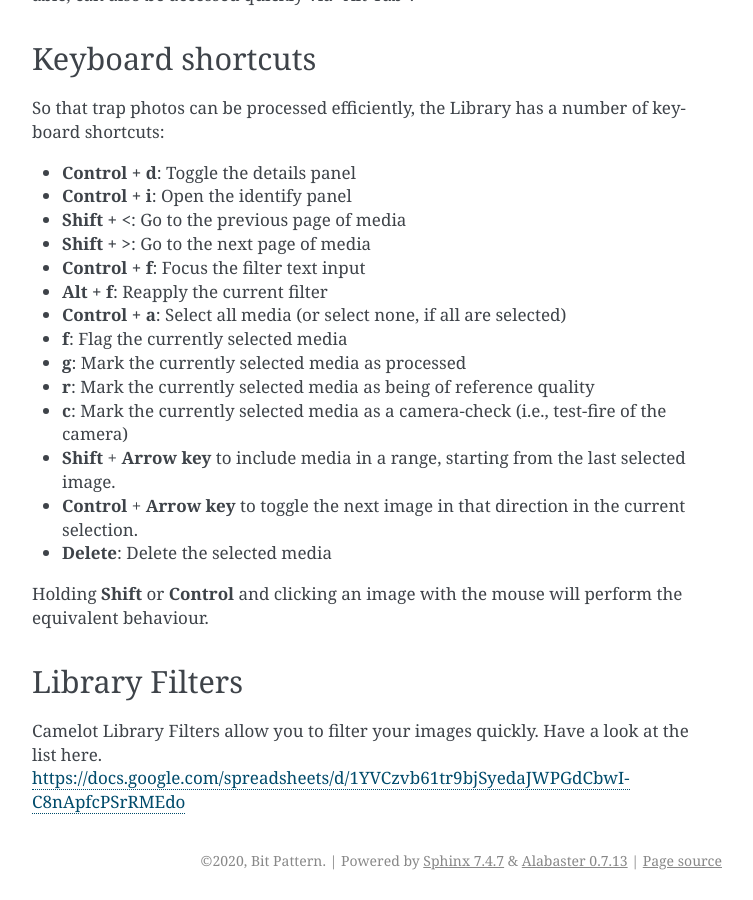
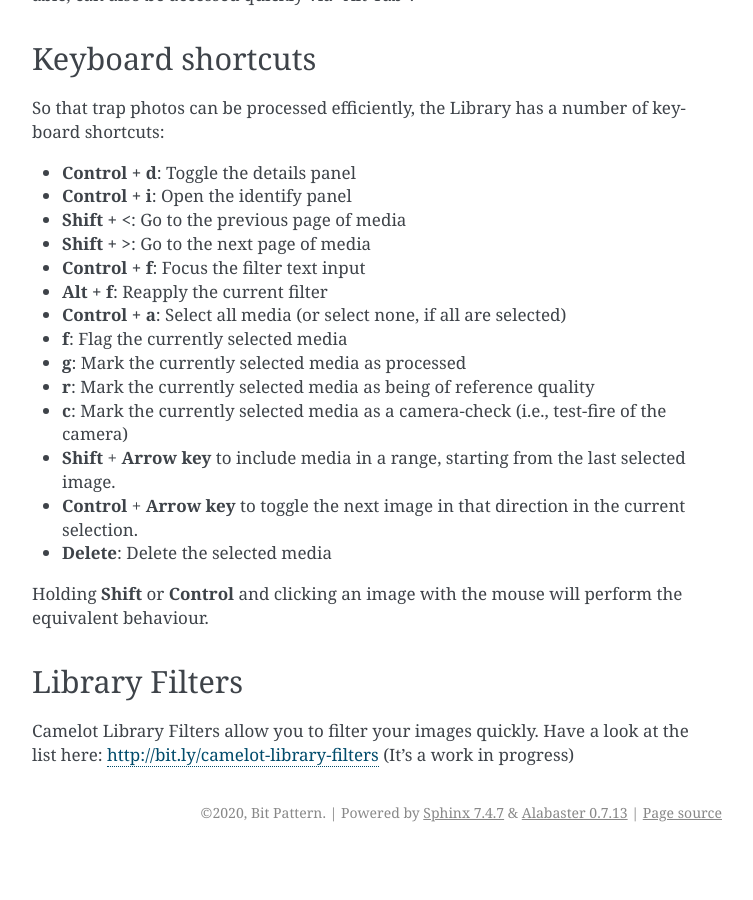
Before and after one commit to heidihendry/camelot, a Sphinx documentation site: the page built from doc/library.rst, in a window 1280 px wide and 900 px high, scrolled down 5183 px. Shown: the whole window, without its empty margins (388-1141 px from the left). Built offline with Sphinx 7.4.7, drawn with Linux system fonts in a browser that asks for light colours; after the commit the page ends 6035 px from its top, so only the background shows below that.

Commit message:
Update library.rst

```diff
--- a/doc/library.rst
+++ b/doc/library.rst
@@ -232,5 +232,6 @@ Holding **Shift** or **Control** and clicking an image with the mouse will perfo
 Library Filters
 ~~~~~~~~~~~~~~~
 Camelot Library Filters allow you to filter your images quickly.
-Have a look at the list here.
-https://docs.google.com/spreadsheets/d/1YVCzvb61tr9bjSyedaJWPGdCbwI-C8nApfcPSrRMEdo
+Have a look at the list here:
+http://bit.ly/camelot-library-filters
+(It's a work in progress)
```
